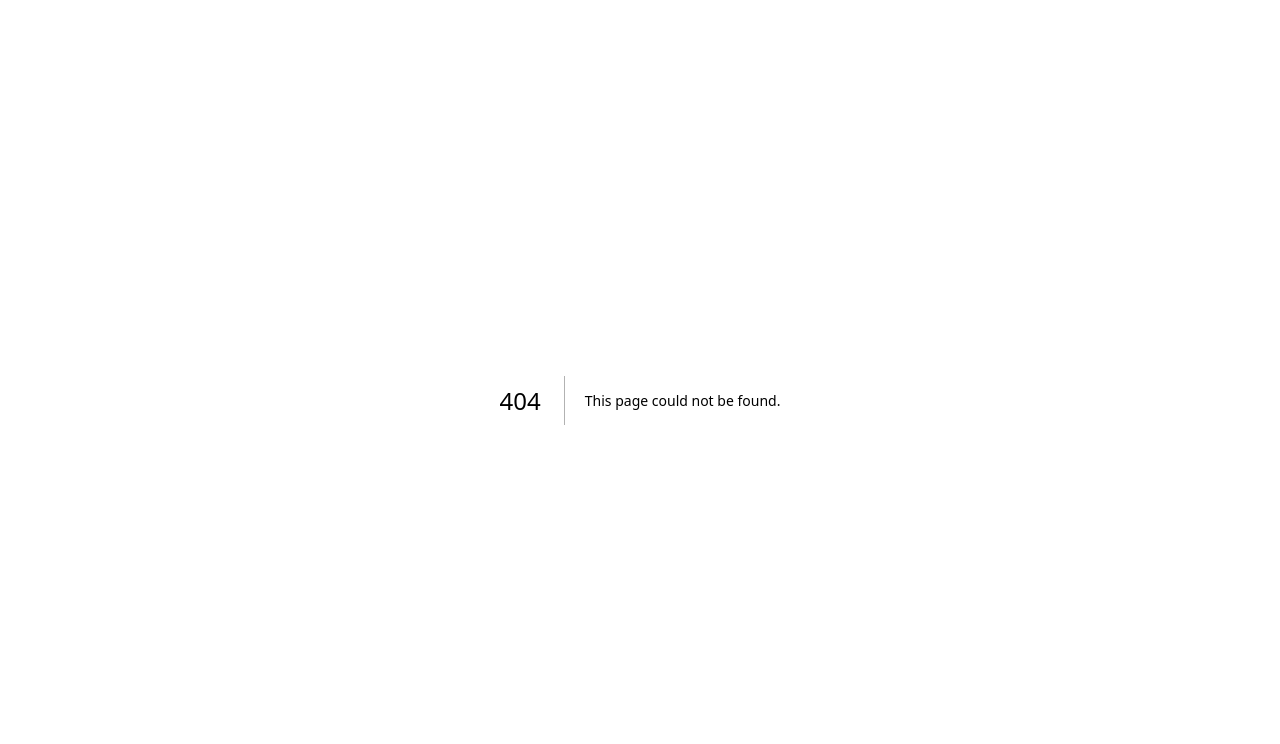
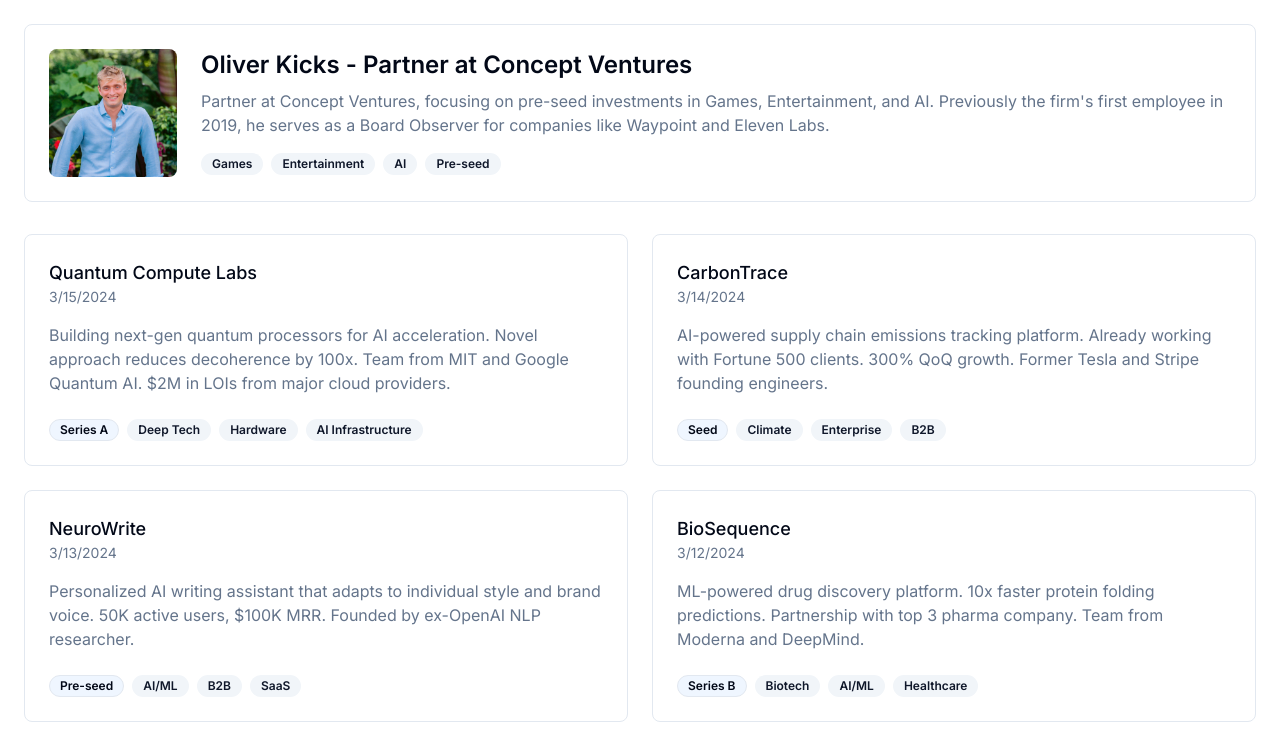
Before and after one commit to Arron-Stothart/elevenlabs-hackathon, a Next.js app: page /dashboard in a window 1280 px wide. Before the commit this address had no page. Shown: the top 744 px of the page. Built offline with nearby package versions, Linux system fonts and the light colour scheme.

Commit message:
feat: static dashboard page

```diff
--- /dev/null
+++ b/app/dashboard/page.tsx
@@ -0,0 +1,172 @@
+import Link from "next/link"
+import { Badge } from "@/components/ui/badge"
+import { Button } from "@/components/ui/button"
+import { Card, CardContent } from "@/components/ui/card"
+import Image from "next/image"
+
+export interface Startup {
+  id: string
+  name: string
+  industry: string
+  location: string
+  fundingRound: string
+  summary: string
+  tags: string[]
+  pitchDate: string
+}
+
+export const startups: Startup[] = [
+  {
+    id: "1",
+    name: "Quantum Compute Labs",
+    industry: "Quantum Computing",
+    location: "Cambridge, MA",
+    fundingRound: "Series A",
+    summary: "Building next-gen quantum processors for AI acceleration. Novel approach reduces decoherence by 100x. Team from MIT and Google Quantum AI. $2M in LOIs from major cloud providers.",
+    tags: ["Deep Tech", "Hardware", "AI Infrastructure"],
+    pitchDate: "2024-03-15",
+  },
+  {
+    id: "2",
+    name: "CarbonTrace",
+    industry: "Climate Tech",
+    location: "San Francisco, CA",
+    fundingRound: "Seed",
+    summary: "AI-powered supply chain emissions tracking platform. Already working with Fortune 500 clients. 300% QoQ growth. Former Tesla and Stripe founding engineers.",
+    tags: ["Climate", "Enterprise", "B2B"],
+    pitchDate: "2024-03-14",
+  },
+  {
+    id: "3",
+    name: "NeuroWrite",
+    industry: "AI/ML",
+    location: "New York, NY",
+    fundingRound: "Pre-seed",
+    summary: "Personalized AI writing assistant that adapts to individual style and brand voice. 50K active users, $100K MRR. Founded by ex-OpenAI NLP researcher.",
+    tags: ["AI/ML", "B2B", "SaaS"],
+    pitchDate: "2024-03-13",
+  },
+  {
+    id: "4",
+    name: "BioSequence",
+    industry: "Biotech",
+    location: "San Diego, CA",
+    fundingRound: "Series B",
+    summary: "ML-powered drug discovery platform. 10x faster protein folding predictions. Partnership with top 3 pharma company. Team from Moderna and DeepMind.",
+    tags: ["Biotech", "AI/ML", "Healthcare"],
+    pitchDate: "2024-03-12",
+  },
+  {
+    id: "5",
+    name: "SecureAI",
+    industry: "Security",
+    location: "Washington, D.C.",
+    fundingRound: "Series A",
+    summary: "AI-driven cybersecurity platform detecting zero-day threats. Used by 3 government agencies. 95% reduction in false positives. Founded by NSA veterans.",
+    tags: ["Security", "Enterprise", "AI/ML"],
+    pitchDate: "2024-03-11",
+  },
+  {
+    id: "6",
+    name: "AgriTech Solutions",
+    industry: "Agriculture",
+    location: "Salinas, CA",
+    fundingRound: "Seed",
+    summary: "Autonomous drone swarms for precision agriculture. Reducing water usage by 40%. Pilots with major US farms. Team from John Deere Autonomy.",
+    tags: ["AgTech", "Robotics", "AI/ML"],
+    pitchDate: "2024-03-10",
+  }
+]
+
+export default function StartupsPage() {
+  return (
+    <main className="container mx-auto p-4 md:p-6">
+      <Card className="mb-8 shadow-none border">
+        <CardContent className="p-6">
+          <div className="flex gap-6">
+            <div className="relative w-32 h-32">
+              <Image
+                src="/oliver-profile.jpeg"
+                alt="Oliver Profile"
+                fill
+                className="rounded-lg object-cover"
+                priority
+              />
+            </div>
+
+            <div className="flex-1">
+              <h1 className="text-2xl font-semibold mb-2">
+                Oliver Kicks - Partner at Concept Ventures
+              </h1>
+              <p className="text-muted-foreground mb-4">
+                Partner at Concept Ventures, focusing on pre-seed investments in Games, Entertainment, and AI. Previously the firm's first employee in 2019, he serves as a Board Observer for companies like Waypoint and Eleven Labs.
+              </p>
+              <div className="flex gap-2">
+                <Badge variant="secondary">Games</Badge>
+                <Badge variant="secondary">Entertainment</Badge>
+                <Badge variant="secondary">AI</Badge>
+                <Badge variant="secondary">Pre-seed</Badge>
+              </div>
+            </div>
+          </div>
+        </CardContent>
+      </Card>
+
+      <div className="grid gap-6 md:grid-cols-2">
+        {startups.map((startup) => (
+          <Link
+            href={`/startups/${startup.id}`}
+            key={startup.id}
+            className="group"
+          >
+            <Card className="overflow-hidden shadow-none border hover:bg-gray-50 transition-colors">
+              <CardContent className="p-6">
+                <div className="flex items-start justify-between gap-4">
+                  <div>
+                    <h2 className="text-lg font-medium">{startup.name}</h2>
+                    <div className="text-sm text-muted-foreground">
+                      {new Date(startup.pitchDate).toLocaleDateString()}
+                    </div>
+                  </div>
+                  <div className="opacity-0 group-hover:opacity-100 transition-opacity duration-500">
+                    <svg
+                      width="24"
+                      height="24"
+                      viewBox="0 0 24 24"
+                      fill="none"
+                      stroke="currentColor"
+                      strokeWidth="2"
+                      strokeLinecap="round"
+                      strokeLinejoin="round"
+                      className="text-gray-400"
+                    >
+                      <path d="M5 12h14"/>
+                      <path d="m12 5 7 7-7 7"/>
+                    </svg>
+                  </div>
+                </div>
+
+                <div className="mt-4">
+                  <p className="text-muted-foreground">{startup.summary}</p>
+                </div>
+
+                <div className="mt-6">
+                  <div className="flex flex-wrap gap-2">
+                    <Badge variant="outline" className="bg-blue-50">
+                      {startup.fundingRound}
+                    </Badge>
+                    {startup.tags.map((tag) => (
+                      <Badge key={tag} variant="secondary">
+                        {tag}
+                      </Badge>
+                    ))}
+                  </div>
+                </div>
+              </CardContent>
+            </Card>
+          </Link>
+        ))}
+      </div>
+    </main>
+  )
+}
```
